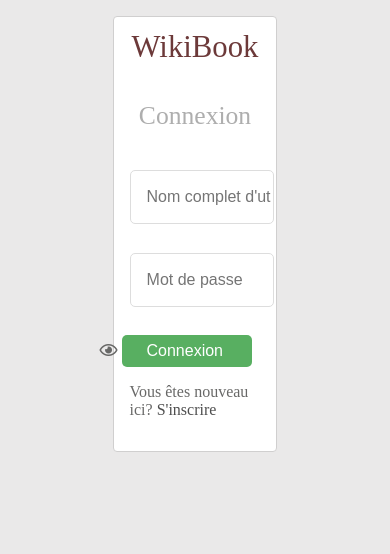
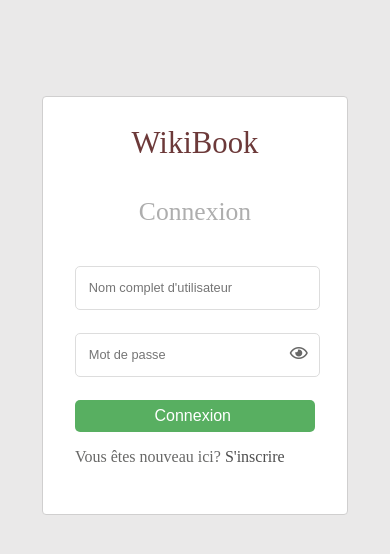
Before and after one commit to Manal-Lahmidi/Library_Management_System, a PHP site: page /login.php in a window 390 px wide. Shown: the top 554 px of the page. Run offline with PHP 8.4, Linux system fonts and the light colour scheme; some libraries are stand-ins or nearby versions.

Commit message:
apply responsive style

```diff
--- a/formStyle.css
+++ b/Style.css
@@ -10,7 +10,7 @@ h1{
 .box {
   border: 1px solid #d0cfcf;
   border-radius: 4px;
-  padding: 1em;
+  padding: 2em;
   background: white;
   margin: 1em auto;
   width: 35%;
@@ -100,9 +100,6 @@ legend{
   border: 2px dashed #747474;
   outline: none;
 }
-/* .form input:valid{
-  border: 4px solid #71d300;
-} */
 .form label{
   font-size: 1em;
 }
@@ -126,4 +123,65 @@ ul.tabord{
   font-size: 1.2em;
 }
 
-/* responsive style : */
+/* responsive styles */
+
+@media screen and (max-width: 900px){
+
+  .box {
+    margin: 6em auto;
+  }
+
+  .box-input {
+    font-size: 0.8em;
+  }
+
+}
+
+@media screen and (max-width: 768px){
+  .box{
+    width: 18em;
+  }
+  .box-input {
+    font-size: 0.8em;
+  }
+  .box-button {
+    width: 105%;
+  }
+}
+
+@media screen and (max-width: 600px){
+  .box{
+    width: 18em;
+  }
+  .box-input {
+    font-size: 0.8em;
+  }
+  .box-button {
+    width: 105%;
+  }
+}
+
+@media screen and (max-width: 480px){
+  .box{
+    width: 15em;
+  }
+  .box-input {
+    font-size: 0.8em;
+    height: 40px;
+  }
+  .box-button {
+    width: 100%;
+  }
+}
+
+@media screen and (max-width: 320px){
+  .box{
+    width: 12em;
+  }
+  .box-input {
+    font-size: 0.8em;
+  }
+  .box-button {
+    width: 105%;
+  }
+}
--- a/login.php
+++ b/login.php
@@ -3,7 +3,7 @@
 	<head>
 		<meta name="viewport" content="width=device-width, initial-scale=1.0">
 		<title>login</title>
-		<link rel="stylesheet" href="formStyle.css">
+		<link rel="stylesheet" href="Style.css">
 		<link rel="apple-touch-icon" sizes="180x180" href="imgs/apple-touch-icon.png">
 		<link rel="icon" type="image/png" sizes="32x32" href="imgs/favicon-32x32.png">
 		<link rel="icon" type="image/png" sizes="16x16" href="imgs/favicon-16x16.png">
@@ -23,7 +23,7 @@
 			$password = stripslashes($_REQUEST['password']);
 			$password = mysqli_real_escape_string($conn, $password);
 			$query = "SELECT * FROM `utilisateur` WHERE nomComplet='$username' and password='".hash('sha256', $password)."'";
-			$result = mysqli_query($conn,$query) or die(mysqli_error());
+			$result = mysqli_query($conn,$query) or die(mysqli_error($conn));
 			$rows = mysqli_num_rows($result);
 			if($rows==1){
 				$_SESSION['username'] = $username;
--- a/loginAdmin.php
+++ b/loginAdmin.php
@@ -3,7 +3,7 @@
 	<head>
 		<meta name="viewport" content="width=device-width, initial-scale=1.0">
 		<title>login</title>
-		<link rel="stylesheet" href="formStyle.css">
+		<link rel="stylesheet" href="Style.css">
 		<link rel="apple-touch-icon" sizes="180x180" href="imgs/apple-touch-icon.png">
 		<link rel="icon" type="image/png" sizes="32x32" href="imgs/favicon-32x32.png">
 		<link rel="icon" type="image/png" sizes="16x16" href="imgs/favicon-16x16.png">
@@ -22,7 +22,7 @@
 			$password = stripslashes($_REQUEST['password']);
 			$password = mysqli_real_escape_string($conn, $password);
 			$query = "SELECT * FROM `admin` WHERE nomcomplet='$adminame' AND password='$password'";
-			$result = mysqli_query($conn,$query) or die(mysqli_error());
+			$result = mysqli_query($conn,$query) or die(mysqli_error($conn));
 			$rows = mysqli_num_rows($result);
 			if ($result->num_rows == 1)
 			{
--- a/register.php
+++ b/register.php
@@ -3,7 +3,7 @@
 	<head>
 		<meta name="viewport" content="width=device-width, initial-scale=1.0">
 		<title>registration</title>
-		<link rel="stylesheet" href="formStyle.css">
+		<link rel="stylesheet" href="Style.css">
 		<link rel="apple-touch-icon" sizes="180x180" href="imgs/apple-touch-icon.png">
 		<link rel="icon" type="image/png" sizes="32x32" href="imgs/favicon-32x32.png">
 		<link rel="icon" type="image/png" sizes="16x16" href="imgs/favicon-16x16.png">
```
